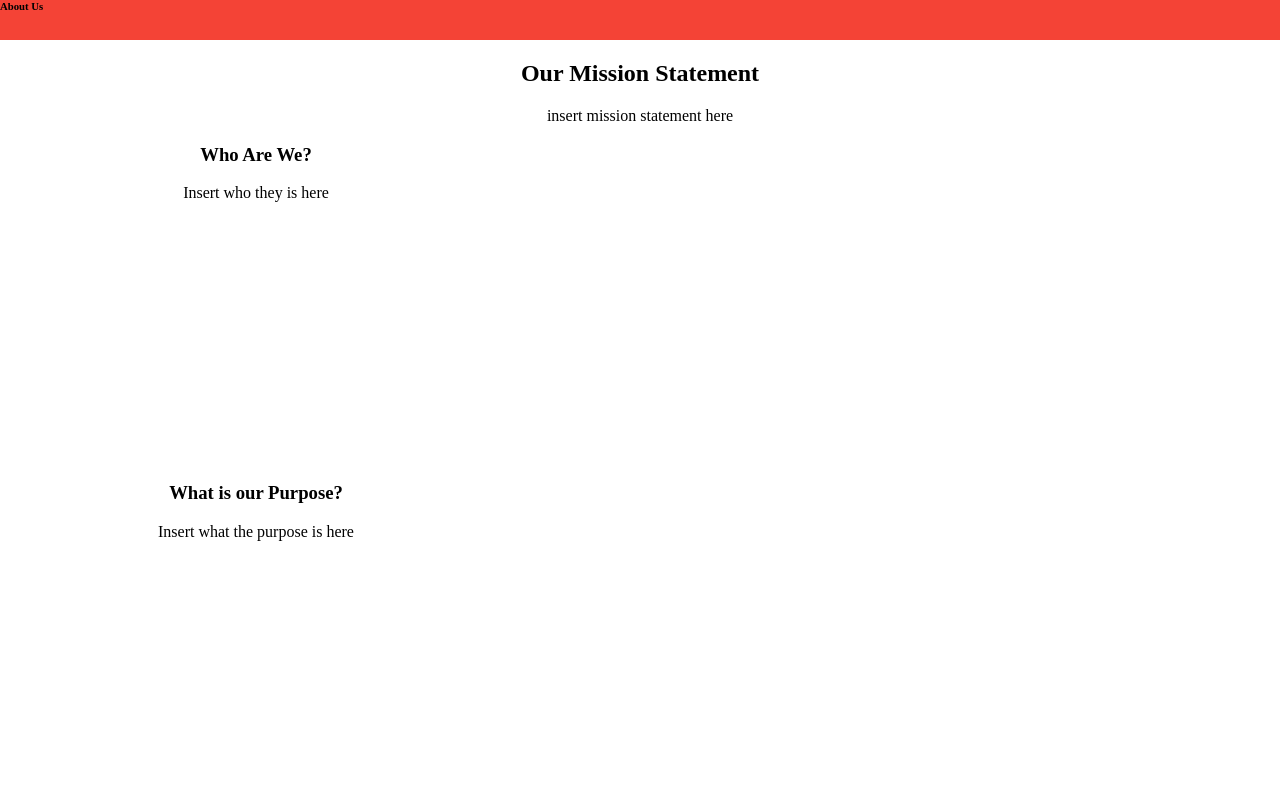
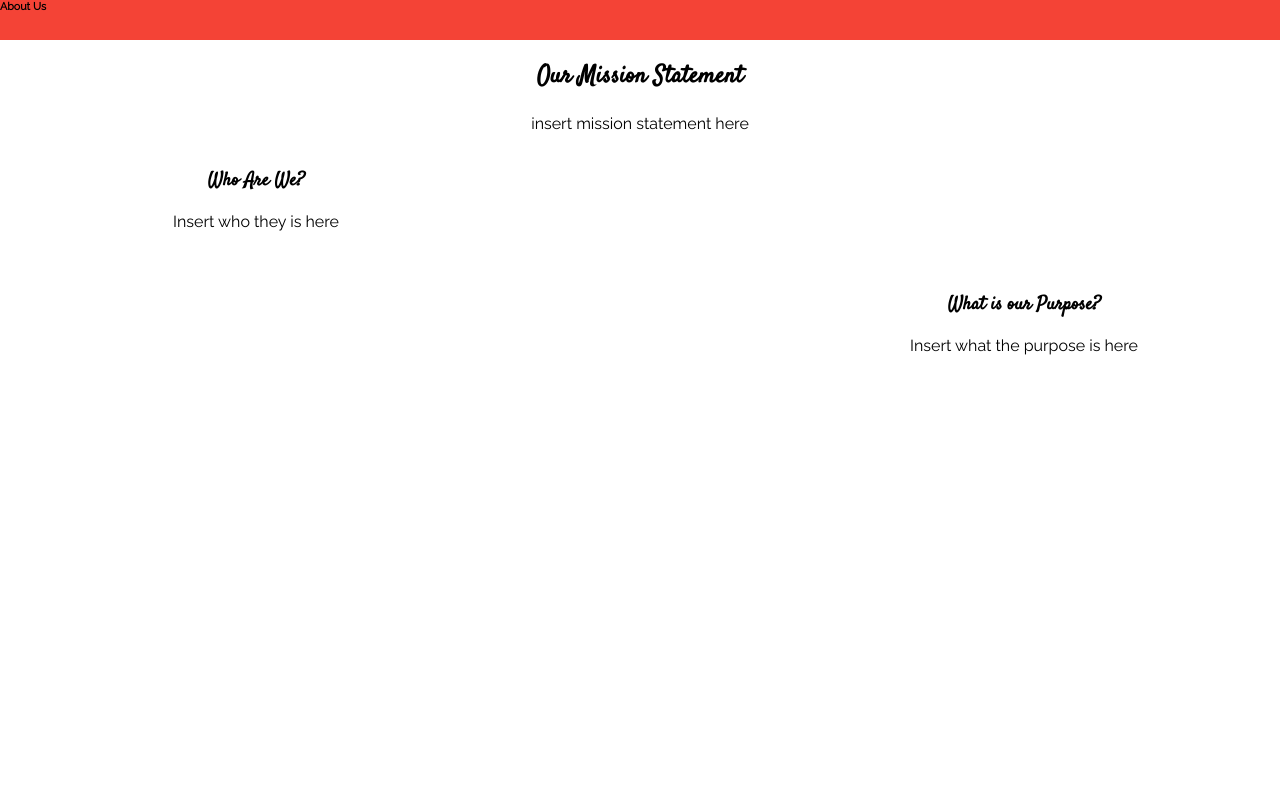
Before and after one commit to HackToHelpUTD/precious-snacks, a plain HTML site: page about.html in a window 1280 px wide. Drawn offline with Linux system fonts and the light colour scheme.

Commit message:
Fix Content
In addition to the bar, content as well

```diff
--- a/about.html
+++ b/about.html
@@ -7,7 +7,6 @@
     <title>About Us</title>
   </head>
 
-
   <body>
     <div id="topbar">
       <h6>About Us</h6>
@@ -16,13 +15,25 @@
       <h2>Our Mission Statement</h2>
       <p>insert mission statement here</p>
     </div>
+    <div class="flex"> <!-- start first flex-->
       <div id="whoAreWe">
         <h3>Who Are We?</h3>
         <p>Insert who they is here</p>
       </div>
+      <div id="pic1">
+
+      </div>
+    </div> <!-- end of first flex -->
+    <div class="flex">  <!-- start second flex -->
       <div id="Purpose">
         <h3>What is our Purpose?</h3>
         <p>Insert what the purpose is here</p>
       </div>
+    </div> <!-- end of second flex -->
+
+    <div id="footer">
+
+    </div>
+
   </body>
 </html>
--- a/src/style/about.css
+++ b/src/style/about.css
@@ -6,6 +6,7 @@ body {
     width: 100%;
     margin: 0;
     padding: 0;
+    font-family: 'Raleway', sans-serif;
 }
 
 body {
@@ -18,17 +19,32 @@ body {
     height: 40px;
     width: 100%;
     text-align: left;
-    font: raleyway; /*waiting for pull update*/
     padding: 0;
     margin: 0;
 }
 
+.flex {
+    display: flex;
+}
+
+#missionState h2 {
+    font-family: 'Satisfy', cursive;
+}
+
 #whoAreWe {
-    height: 40%;
     width: 40%;
+    padding-bottom: 2%;
+}
+
+#whoAreWe h3 {
+    font-family: 'Satisfy', cursive;
 }
 
 #Purpose {
-    height: 40%;
     width: 40%;
+    padding-left: 60%;
 }
+
+#Purpose h3 {
+    font-family: 'Satisfy', cursive;
+}
```
Lines whose indentation alone changed are shown as unchanged.
